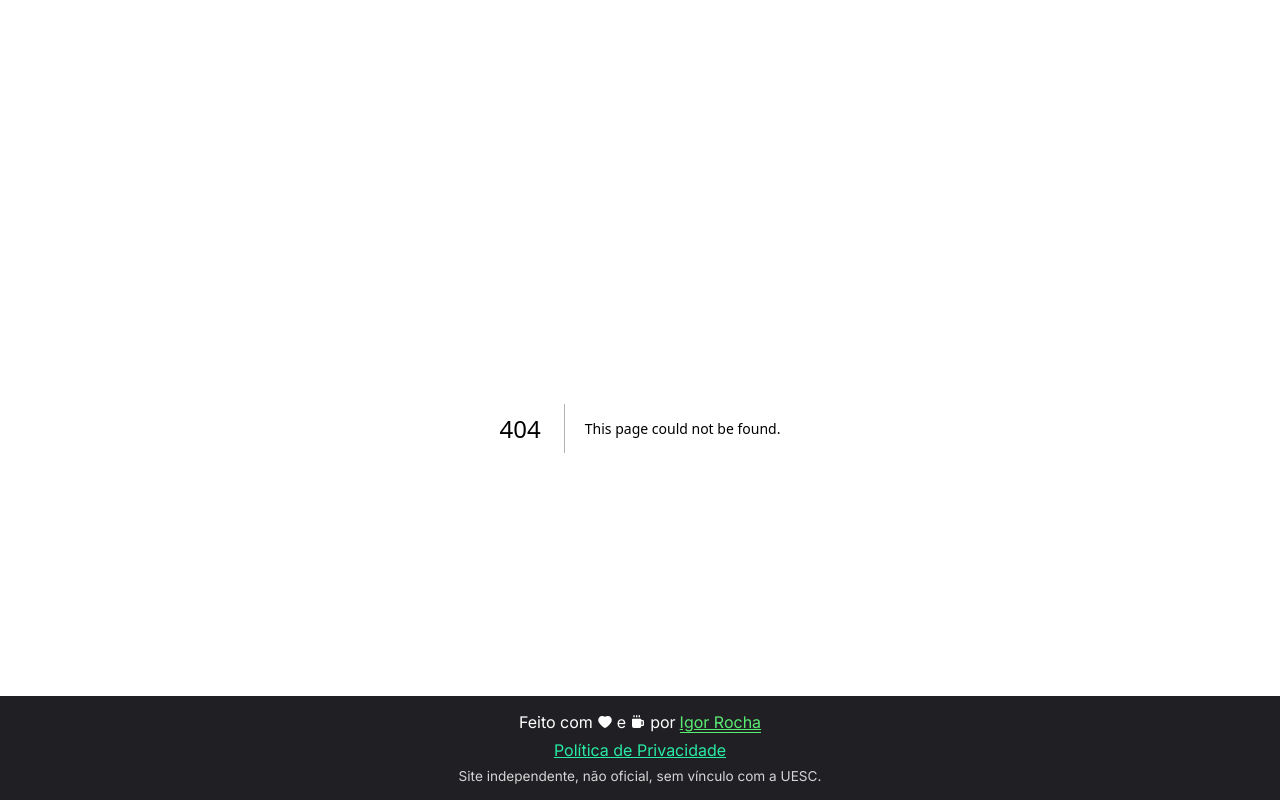
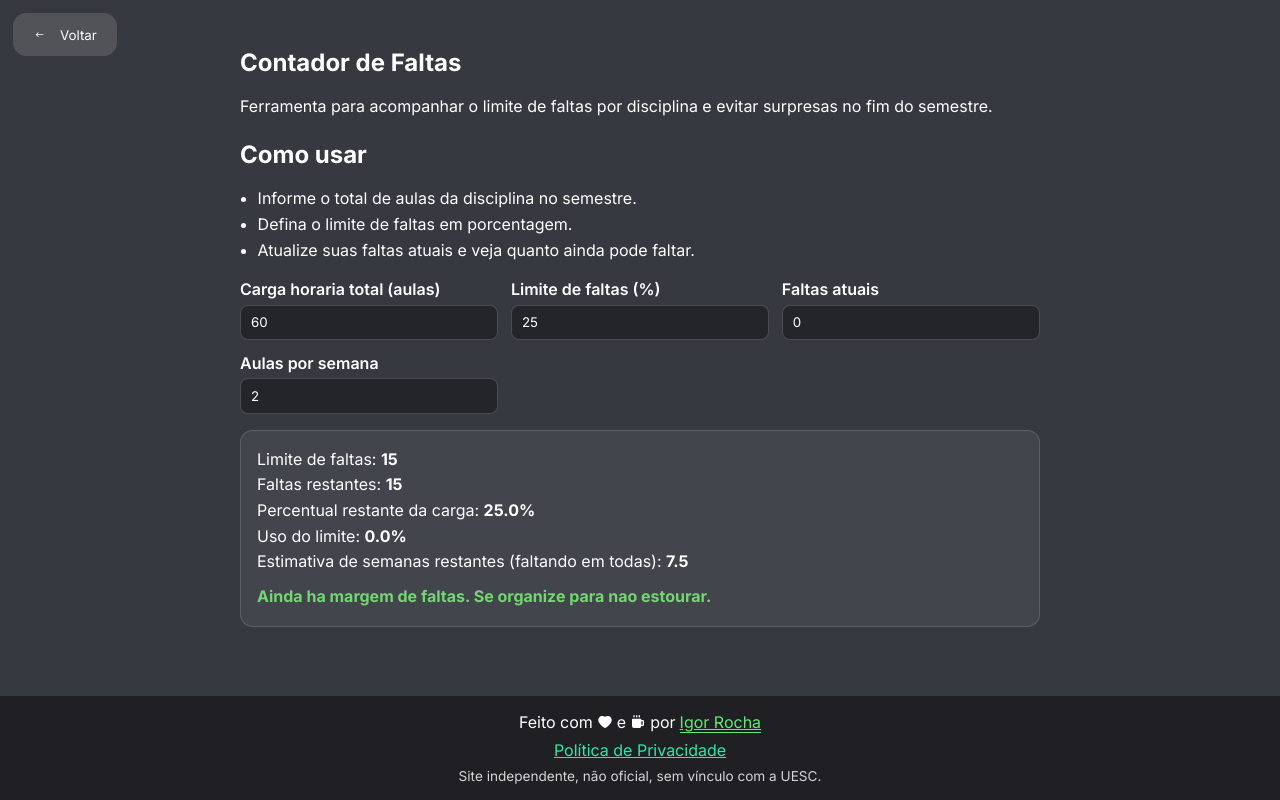
Before and after one commit to igorroc/uesc-next, a Next.js app: page /faltas in a window 1280 px wide. Before the commit this address had no page. Built offline with nearby package versions, Linux system fonts and the light colour scheme.

Commit message:
feat: Add FaltasCounter component and integrate it into the FaltasPage

```diff
--- /dev/null
+++ b/src/app/faltas/page.tsx
@@ -0,0 +1,29 @@
+import GoBack from "@/components/GoBack"
+import FaltasCounter from "@/components/FaltasCounter"
+import styles from "../calculadora/page.module.css"
+
+export default function FaltasPage() {
+	return (
+		<>
+			<GoBack />
+			<section className={styles.section}>
+				<h1>Contador de Faltas</h1>
+				<p>
+					Ferramenta para acompanhar o limite de faltas por disciplina e evitar surpresas no
+					fim do semestre.
+				</p>
+			</section>
+
+			<section className={styles.section}>
+				<h2>Como usar</h2>
+				<ul>
+					<li>Informe o total de aulas da disciplina no semestre.</li>
+					<li>Defina o limite de faltas em porcentagem.</li>
+					<li>Atualize suas faltas atuais e veja quanto ainda pode faltar.</li>
+				</ul>
+			</section>
+
+			<FaltasCounter />
+		</>
+	)
+}
--- /dev/null
+++ b/src/components/FaltasCounter/faltas_counter.module.css
@@ -0,0 +1,54 @@
+.wrapper {
+	width: 90%;
+	max-width: var(--max-width);
+	margin: 1em auto;
+	display: grid;
+	gap: 1em;
+}
+
+.formGrid {
+	display: grid;
+	grid-template-columns: repeat(auto-fit, minmax(220px, 1fr));
+	gap: 0.8em;
+}
+
+.formGrid label {
+	display: flex;
+	flex-direction: column;
+	gap: 0.35em;
+	font-weight: 600;
+}
+
+.formGrid input {
+	padding: 0.65em 0.75em;
+	border-radius: 0.6em;
+	border: 1px solid #ffffff2e;
+	background: #23252a;
+	color: #fff;
+}
+
+.result {
+	background: #ffffff10;
+	border: 1px solid #ffffff24;
+	border-radius: 0.8em;
+	padding: 1em;
+	line-height: 1.6;
+}
+
+.danger {
+	margin-top: 0.6em;
+	color: var(--danger-color);
+	font-weight: 700;
+}
+
+.warning {
+	margin-top: 0.6em;
+	color: var(--warning-color);
+	font-weight: 700;
+}
+
+.success {
+	margin-top: 0.6em;
+	color: var(--success-color);
+	font-weight: 700;
+}
--- /dev/null
+++ b/src/components/FaltasCounter/index.tsx
@@ -0,0 +1,101 @@
+"use client"
+
+import React from "react"
+import styles from "./faltas_counter.module.css"
+
+function clampNumber(value: number) {
+	if (Number.isNaN(value) || value < 0) return 0
+	return value
+}
+
+export default function FaltasCounter() {
+	const [totalClasses, setTotalClasses] = React.useState(60)
+	const [maxAbsencePercent, setMaxAbsencePercent] = React.useState(25)
+	const [currentAbsences, setCurrentAbsences] = React.useState(0)
+	const [classesPerWeek, setClassesPerWeek] = React.useState(2)
+
+	const allowedAbsences = Math.floor((totalClasses * maxAbsencePercent) / 100)
+	const remainingAbsences = allowedAbsences - currentAbsences
+	const remainingPercent = totalClasses > 0 ? (remainingAbsences / totalClasses) * 100 : 0
+	const usagePercent = allowedAbsences > 0 ? (currentAbsences / allowedAbsences) * 100 : 0
+
+	const estimatedWeeks =
+		classesPerWeek > 0 && remainingAbsences > 0
+			? (remainingAbsences / classesPerWeek).toFixed(1)
+			: "0.0"
+
+	return (
+		<div className={styles.wrapper}>
+			<div className={styles.formGrid}>
+				<label>
+					Carga horaria total (aulas)
+					<input
+						type="number"
+						min={1}
+						value={totalClasses}
+						onChange={(e) => setTotalClasses(Math.max(1, clampNumber(+e.target.value)))}
+					/>
+				</label>
+
+				<label>
+					Limite de faltas (%)
+					<input
+						type="number"
+						min={1}
+						max={100}
+						value={maxAbsencePercent}
+						onChange={(e) =>
+							setMaxAbsencePercent(Math.min(100, Math.max(1, clampNumber(+e.target.value))))
+						}
+					/>
+				</label>
+
+				<label>
+					Faltas atuais
+					<input
+						type="number"
+						min={0}
+						value={currentAbsences}
+						onChange={(e) => setCurrentAbsences(clampNumber(+e.target.value))}
+					/>
+				</label>
+
+				<label>
+					Aulas por semana
+					<input
+						type="number"
+						min={1}
+						value={classesPerWeek}
+						onChange={(e) => setClassesPerWeek(Math.max(1, clampNumber(+e.target.value)))}
+					/>
+				</label>
+			</div>
+
+			<div className={styles.result}>
+				<p>
+					Limite de faltas: <strong>{allowedAbsences}</strong>
+				</p>
+				<p>
+					Faltas restantes: <strong>{remainingAbsences}</strong>
+				</p>
+				<p>
+					Percentual restante da carga: <strong>{remainingPercent.toFixed(1)}%</strong>
+				</p>
+				<p>
+					Uso do limite: <strong>{usagePercent.toFixed(1)}%</strong>
+				</p>
+				<p>
+					Estimativa de semanas restantes (faltando em todas): <strong>{estimatedWeeks}</strong>
+				</p>
+
+				{remainingAbsences < 0 ? (
+					<p className={styles.danger}>Voce ja ultrapassou o limite de faltas.</p>
+				) : remainingAbsences === 0 ? (
+					<p className={styles.warning}>Voce chegou no limite maximo de faltas.</p>
+				) : (
+					<p className={styles.success}>Ainda ha margem de faltas. Se organize para nao estourar.</p>
+				)}
+			</div>
+		</div>
+	)
+}
```
Also changed, not shown: src/app/page.tsx (+9 -0 lines).
